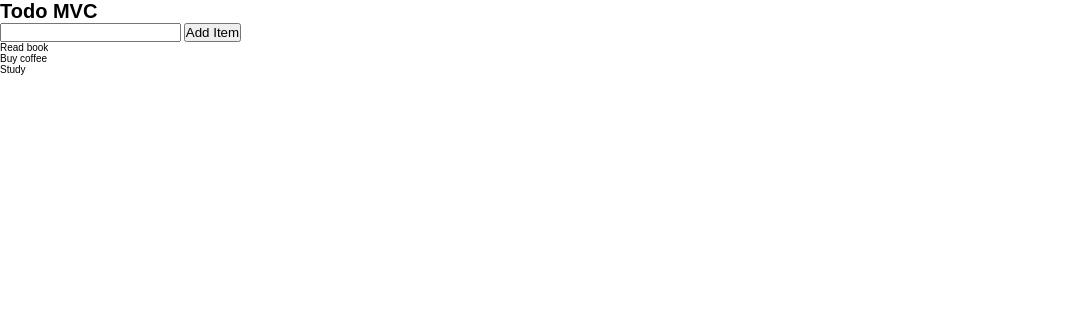
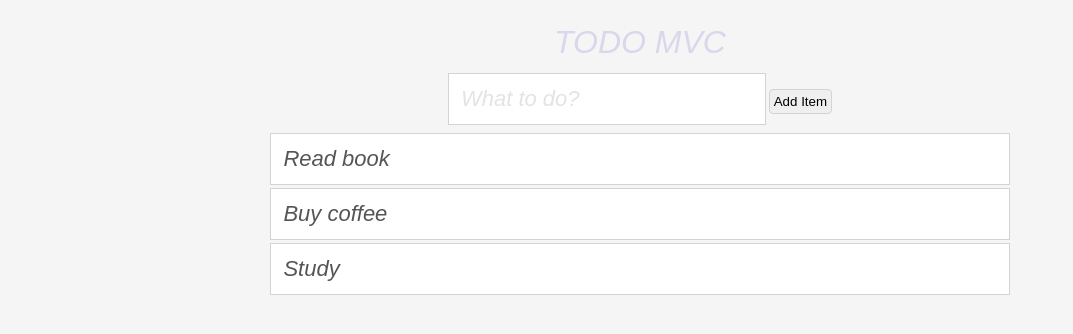
Before and after one commit to tkmct/vanilla, a website: page todo/index.html in a window 1280 px wide. Shown: the whole page, without its empty margins (0-1073 px from the left). Drawn offline with Linux system fonts and the light colour scheme.

Commit message:
Add rollup

```diff
--- a/package.json
+++ b/package.json
@@ -4,12 +4,14 @@
   "description": "",
   "main": "index.js",
   "scripts": {
-    "todo": "serve todo",
+    "serve": "serve",
+    "build:todo": "rollup --format cjs ./todo/js/index.js --file ./todo/app.js",
     "test": "echo \"Error: no test specified\" && exit 1"
   },
   "author": "",
   "license": "ISC",
   "devDependencies": {
+    "rollup": "^1.0.0",
     "serve": "^10.1.1"
   }
 }
--- a/todo/app.js
+++ b/todo/app.js
@@ -1,29 +1,24 @@
+'use strict';
+
 const todos = [
   'Read book',
   'Buy coffee',
   'Study'
-]
+];
 
 function listItem(item) {
-  const li = document.createElement('li')
-  li.appendChild(document.createTextNode(item))
-  return li
+  const ref = document.createElement('div');
+  ref.appendChild(document.createTextNode(item));
+  return ref
 }
 
 function render() {
-  const listRef = document.getElementById('todo-list')
-  listRef.innerHtml = ''
+  const listRef = document.getElementById('todo-list');
+  listRef.innerHtml = '';
 
   todos.forEach(todo => {
-    listRef.appendChild(listItem(todo))
-  })
+    listRef.appendChild(listItem(todo));
+  });
 }
 
-function addItem() {
-  const listRef = document.getElementById('todo-list')
-  const item = document.getElementById('item-input').value
-  todos.push(item)
-  listRef.appendChild(listItem(item))
-}
-
-render()
+render();
--- a/todo/index.html
+++ b/todo/index.html
@@ -9,12 +9,13 @@
   <script src="/app.js" defer></script>
 </head>
 <body>
-  <h1 class="title">Todo MVC</h1>
+  <h1 class="title">todo MVC</h1>
   <div class="container">
-    <input id="item-input" name="add" type="text" />
-    <button onclick="addItem()">Add Item</button>
-    <ul class="todo-list" id="todo-list"></ul>
-    <div class="actions"></div>
+    <div class="add-section">
+      <input id="item-input" name="add" type="text"  placeholder="What to do?"/>
+      <button onclick="addItem()">Add Item</button>
+    </div>
+    <div class="todo-list" id="todo-list"></div>
   </div>
 </body>
 </html>
--- /dev/null
+++ b/todo/js/model.js
@@ -0,0 +1,5 @@
+export const todos = [
+  'Read book',
+  'Buy coffee',
+  'Study'
+]
--- a/todo/style.css
+++ b/todo/style.css
@@ -13,4 +13,58 @@ html {
 body {
   box-sizing: border-box;
   font-family: Arial, Helvetica, sans-serif;
+  padding: 2.4rem;
+  color: #555;
+  background-color: #f5f5f5;
 }
+
+h1.title {
+  text-align: center;
+  font-size: 3.2rem;
+  margin-bottom: 1.2rem;
+  text-transform: uppercase;
+  font-weight: 300;
+  font-style: italic;
+  color: rgba(67, 47, 175, 0.15);
+}
+
+input {
+  font-size: 2.2rem;
+  font-style: italic;
+  padding: 1.2rem;
+  border: solid 1px lightgrey;
+}
+input::placeholder {
+  color: rgba(67, 67, 67, 0.15);
+}
+
+button {
+  padding: 0.4rem;
+  border: solid 1px lightgrey;
+  border-radius: 4px;
+}
+
+.container {
+  display: flex;
+  justify-content: center;
+  align-items: center;
+  flex-direction: column;
+}
+
+.add-section {
+  margin-bottom: 0.8rem;
+}
+
+.todo-list {
+  width: 60%;
+}
+
+.todo-list > div {
+  font-size: 2.2rem;
+  font-style: italic;
+  list-style: none;
+  padding: 1.2rem;
+  background-color: white;
+  border: solid 1px lightgray;
+  margin-bottom: 3px;
+}
```
Also changed, not shown: todo/js/index.js (added, +25 -0 lines), 1 other file.
